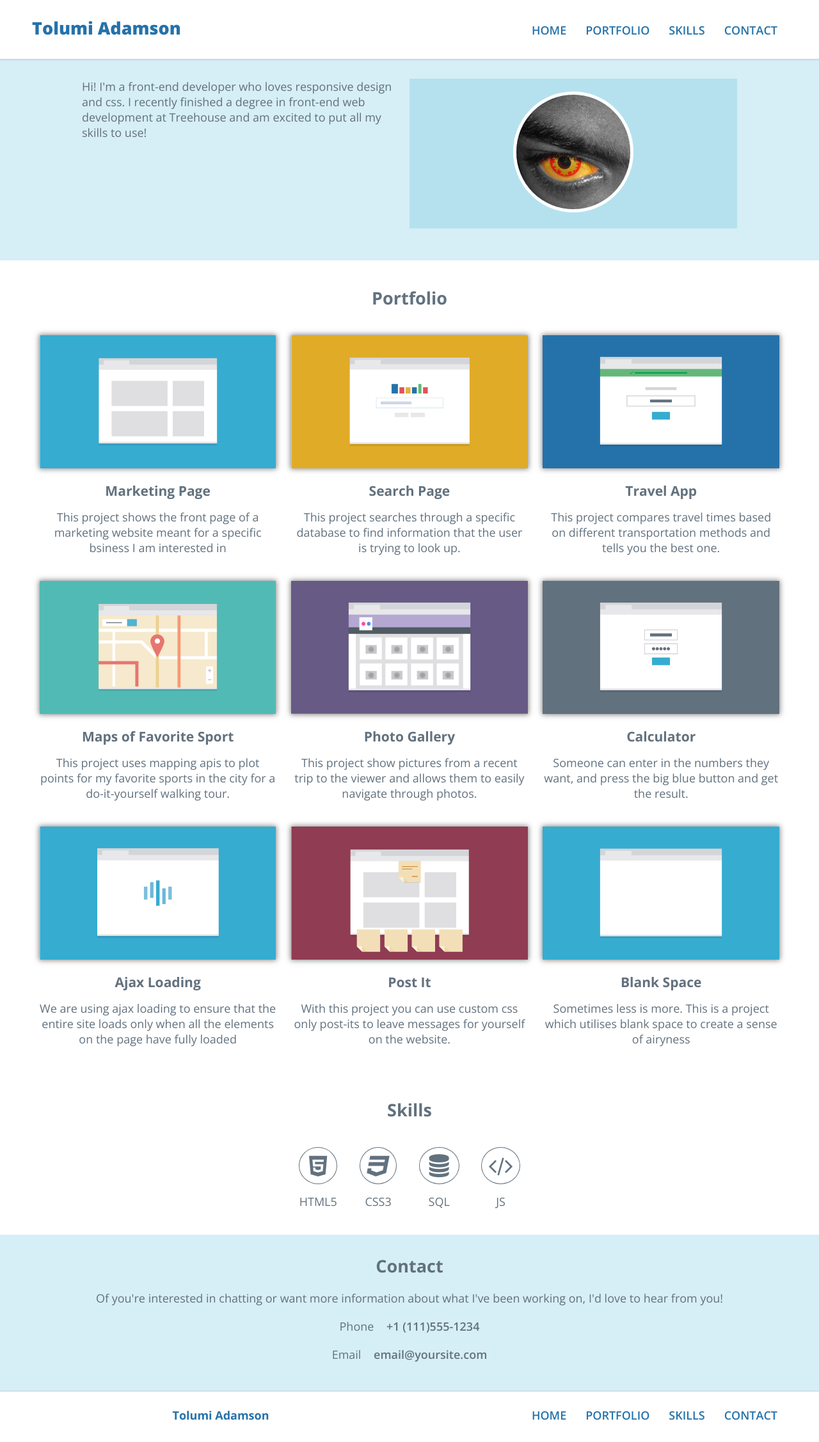
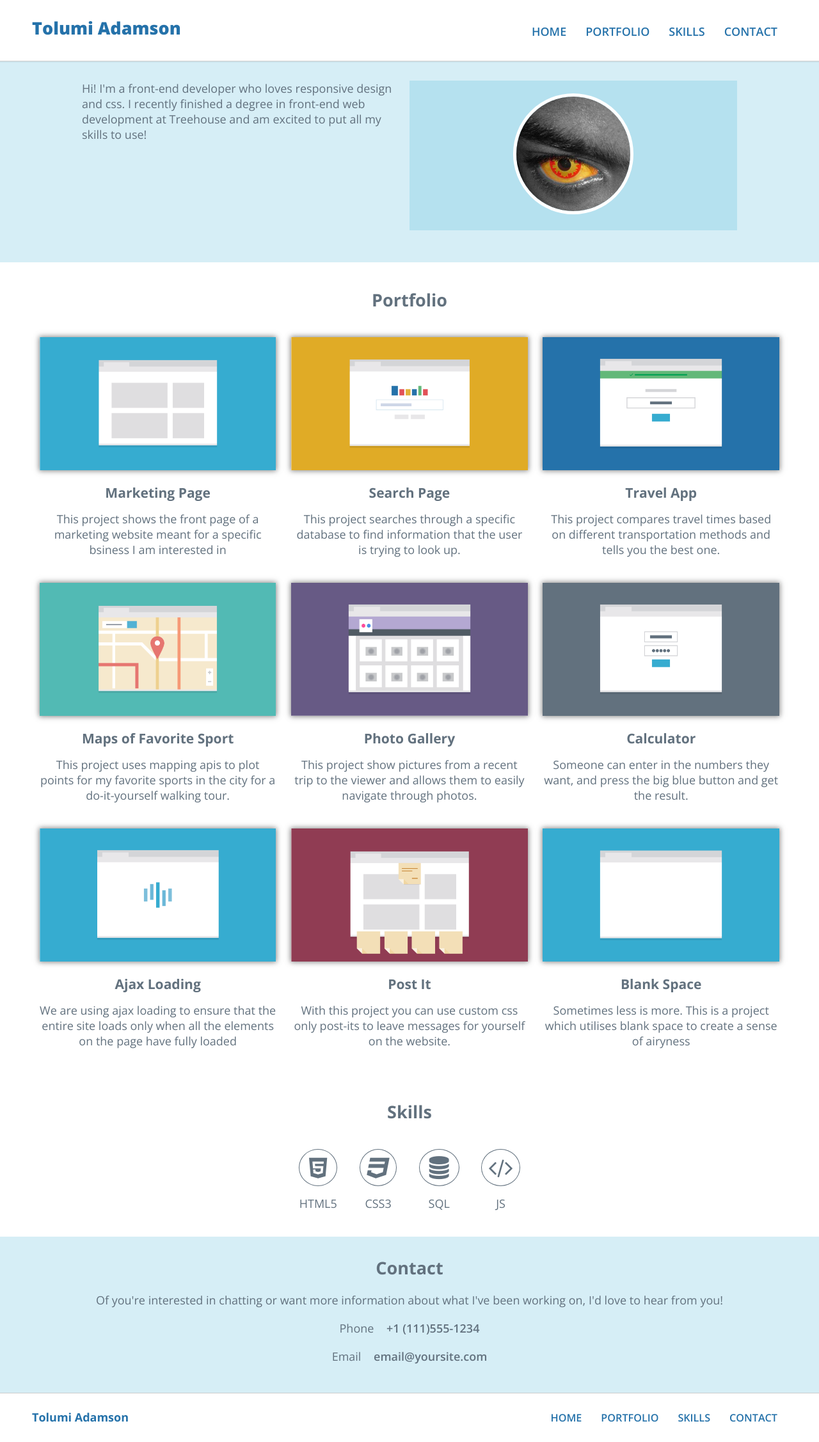
Before and after one commit to tcherokee/Responsive-Layouts, a plain HTML site: page index.html in a window 1280 px wide. Shown: the whole page at 64% size. Drawn offline with nearby package versions, Linux system fonts and the light colour scheme.

Commit message:
tweaks to css.
Just adding some padding and margins to make things look ok

```diff
--- a/css/style.css
+++ b/css/style.css
@@ -37,12 +37,10 @@ h3 {
 
 .floatr {
   float: right;
-  width: 50%;
 }
 
 .floatl {
   float: left;
-  width: 50%;
 }
 
 /** Layout Styles ------------------------------*/
@@ -100,13 +98,14 @@ nav a:hover {
 }
 
 .navi li {
-  margin: 5px 0;
+  margin: 7px 0;
   background: #ededed;
   border: 1px solid #ccc;
 }
 
 footer .navi {
   display: none;
+  font-size: 0.9em;
 }
 
 /** Profile Section ---------------------------*/
@@ -223,10 +222,6 @@ footer {
     text-align: center;
   }
 
-  nav ul {
-    display: inline-block;
-  }
-
   .navi li {
     float: left;
     border: none;
@@ -241,13 +236,14 @@ footer {
 
   .navi a:hover {
     background: none;
-    color: #62717e;
+    color: #2572aa;
     border-bottom: 2px solid;
   }
 
   /** Profile Section ---------------------------*/
 
   .profile-copy {
+    padding-right: 20px;
     text-align: left;
   }
 
--- a/index.html
+++ b/index.html
@@ -167,7 +167,7 @@
 
       <div class="container clearfix">
         <span class="footer-logo floatl">Tolumi Adamson</span>
-        <ul class="navi">
+        <ul class="navi floatr">
           <li><a href="#top">Home</a></li>
           <li><a href="#portfolio">Portfolio</a></li>
           <li><a href="#skills">Skills</a></li>
```
